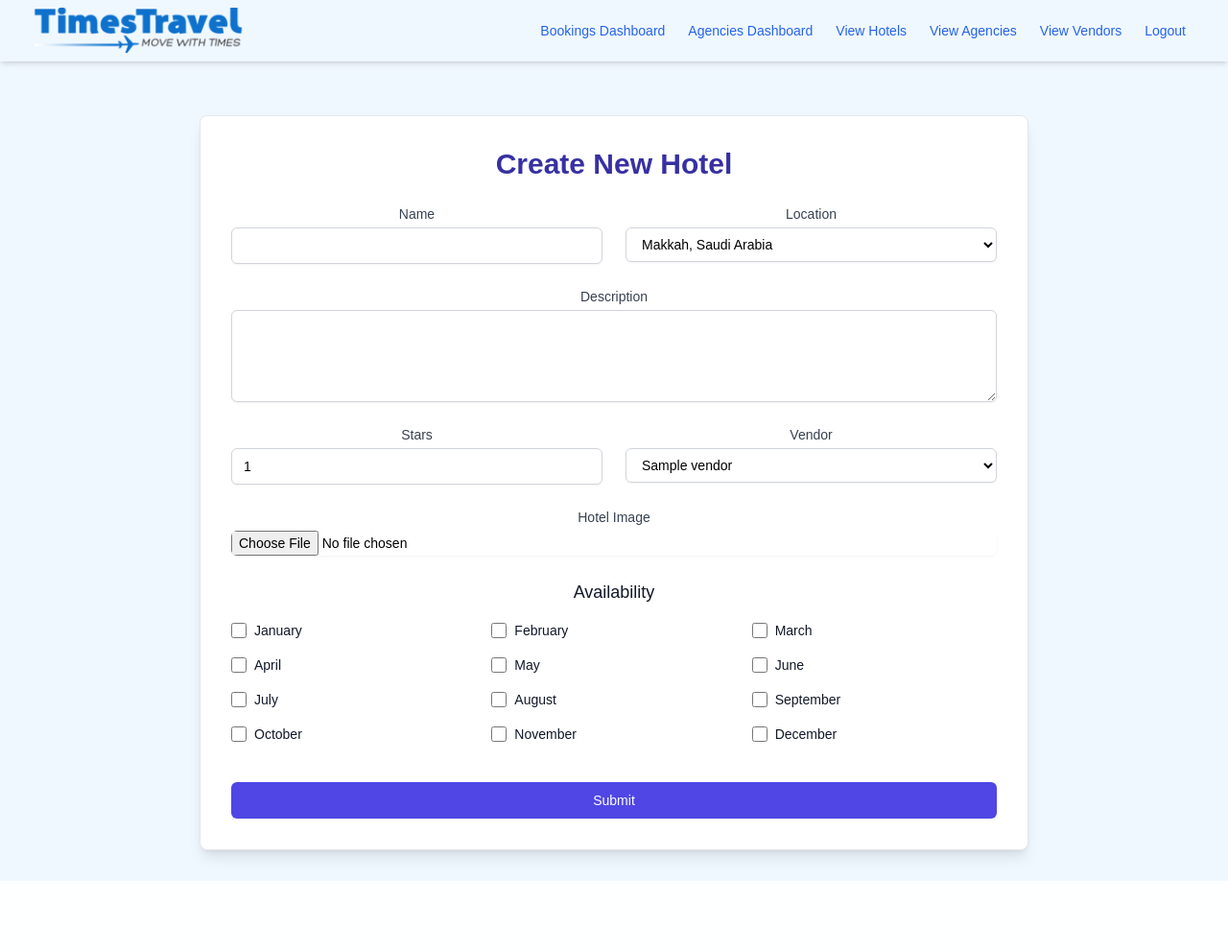
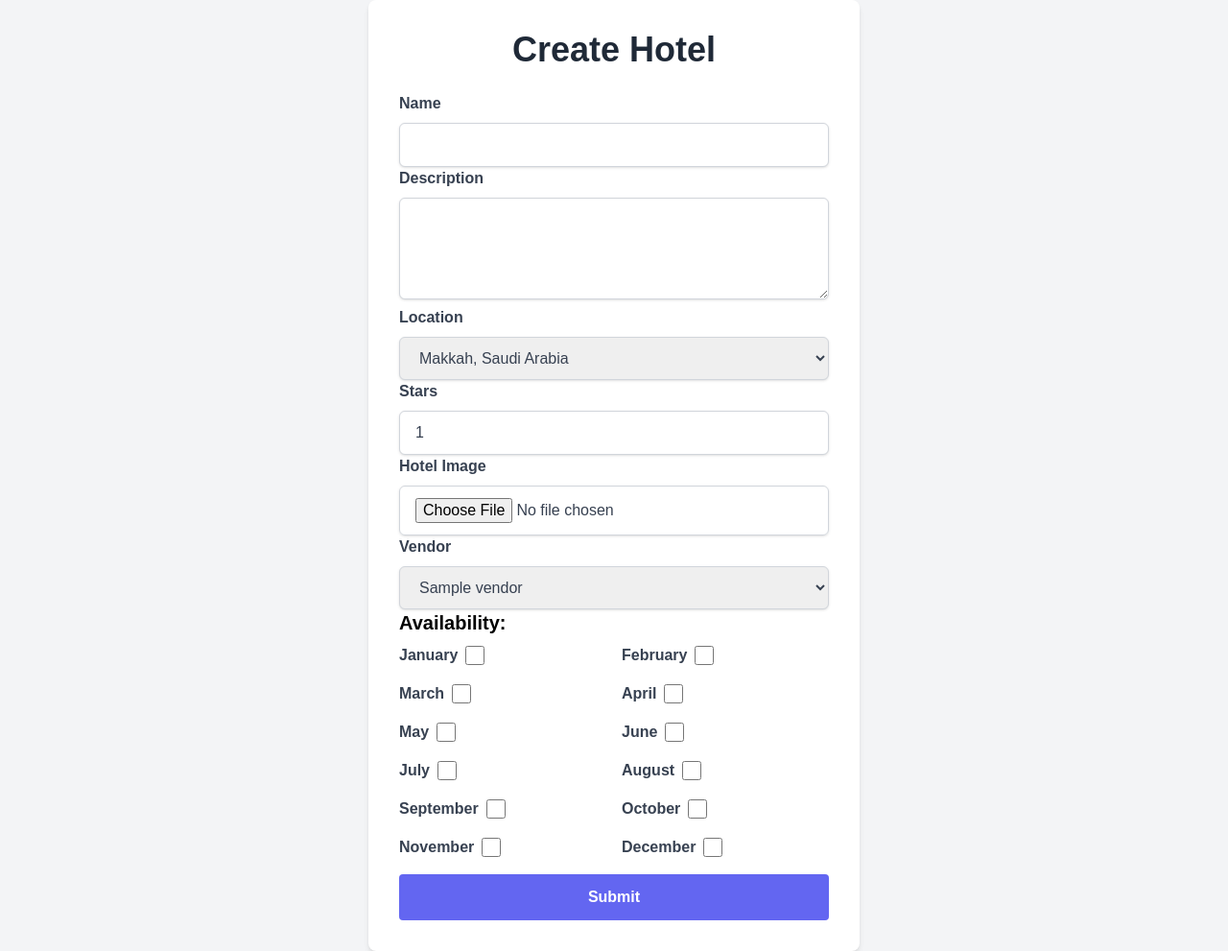
Before and after one commit to Qasim-Shah-73/Times-Travel, a Flask app: page /create_hotels in a window 1280 px wide. Shown: the whole page at 96% size. Before the commit the page ends 918 px from the top, so only its background shows below. Run offline with Flask 3, Linux system fonts and the light colour scheme; a user stored in the database is signed in; tables that the repository leaves empty hold one stand-in row (values such as "Sample post"); some libraries are stand-ins or nearby versions.

Commit message:
Create and Update Hotel CSRF erroir fixed

```diff
--- a/app/routes/hotel_routes.py
+++ b/app/routes/hotel_routes.py
@@ -45,7 +45,7 @@ def update_hotel(hotel_id):
     form = UpdateHotelForm(obj=hotel)
     form.vendor_id.choices = [(v.id, v.name) for v in Vendor.query.all()]
 
-    if form.validate_on_submit():
+    if request.method == 'POST':
         if form.image.data:
             if hotel.image:
                 delete_image(hotel.image)
--- a/app/templates/hotels/create_hotel.html
+++ b/app/templates/hotels/create_hotel.html
@@ -1,74 +1,102 @@
-{% extends "base.html" %}
-{% block title %}Create Hotel{% endblock %}
+<!DOCTYPE html>
+<html lang="en">
+<head>
+    <meta charset="UTF-8">
+    <meta name="viewport" content="width=device-width, initial-scale=1.0">
+    <title>Create Hotel</title>
+    <script src="https://cdn.tailwindcss.com"></script>
+    <style>
+        body {
+            font-family: Arial, sans-serif;
+            background-size: cover;
+            background-position: center;
+            min-height: 100vh;
+            display: flex;
+            justify-content: center;
+            align-items: center;
+        }
+    </style>
+</head>
+<body class="bg-gray-100">
+    <div class="max-w-lg w-full bg-white rounded-lg shadow-md p-8 space-y-6">
+        <h1 class="text-4xl font-bold text-center text-gray-800">Create Hotel</h1>
+        <form method="POST" enctype="multipart/form-data">
+            {{ form.hidden_tag() }}
 
-{% block content %}
-<div class="container mx-auto px-4 py-8 max-w-4xl">
-    <div class="bg-white shadow-lg rounded-lg p-8 border border-gray-200">
-        <h1 class="text-3xl font-bold mb-6 text-indigo-800">Create New Hotel</h1>
-        <form method="POST" enctype="multipart/form-data" class="space-y-6">
-            {{ form.hidden_tag() }}
-            {% for field in form.errors %}
-                {% for error in form.errors[field] %}
-                    <div class="bg-red-100 border-l-4 border-red-500 text-red-700 p-4 mb-4 rounded-r-md" role="alert">
-                        <p class="font-bold">Error in {{ field }}:</p>
-                        <p>{{ error }}</p>
-                    </div>
+            <!-- Name Field -->
+            <div>
+                {{ form.name.label(class="block text-gray-700 font-semibold mb-2") }}
+                {{ form.name(class="shadow border border-gray-300 rounded-md w-full py-3 px-4 text-gray-700 leading-tight focus:outline-none focus:ring focus:ring-indigo-500 transition duration-200") }}
+                {% for error in form.name.errors %}
+                    <span class="text-red-500 text-sm">{{ error }}</span>
                 {% endfor %}
-            {% endfor %}
-
-            <div class="grid grid-cols-1 gap-6 sm:grid-cols-2">
-                <div>
-                    {{ form.name.label(class="block text-sm font-medium text-gray-700") }}
-                    {{ form.name(class="mt-1 focus:ring-indigo-500 focus:border-indigo-500 block w-full shadow-sm sm:text-sm border-gray-300 rounded-md p-2 border") }}
             </div>
 
+            <!-- Description Field -->
             <div>
-                    {{ form.location.label(class="block text-sm font-medium text-gray-700") }}
-                    {{ form.location(class="mt-1 block w-full py-2 px-3 border border-gray-300 bg-white rounded-md shadow-sm focus:outline-none focus:ring-indigo-500 focus:border-indigo-500 sm:text-sm") }}
-                </div>
+                {{ form.description.label(class="block text-gray-700 font-semibold mb-2") }}
+                {{ form.description(class="shadow border border-gray-300 rounded-md w-full py-3 px-4 text-gray-700 leading-tight focus:outline-none focus:ring focus:ring-indigo-500 transition duration-200", rows=4) }}
+                {% for error in form.description.errors %}
+                    <span class="text-red-500 text-sm">{{ error }}</span>
+                {% endfor %}
             </div>
 
+            <!-- Location Field -->
             <div>
-                {{ form.description.label(class="block text-sm font-medium text-gray-700") }}
-                {{ form.description(class="mt-1 block w-full py-2 px-3 border border-gray-300 bg-white rounded-md shadow-sm focus:outline-none focus:ring-indigo-500 focus:border-indigo-500 sm:text-sm h-24") }}
+                {{ form.location.label(class="block text-gray-700 font-semibold mb-2") }}
+                {{ form.location(class="shadow border border-gray-300 rounded-md w-full py-3 px-4 text-gray-700 leading-tight focus:outline-none focus:ring focus:ring-indigo-500 transition duration-200") }}
+                {% for error in form.location.errors %}
+                    <span class="text-red-500 text-sm">{{ error }}</span>
+                {% endfor %}
             </div>
 
-            <div class="grid grid-cols-1 gap-6 sm:grid-cols-2">
+            <!-- Stars Field -->
             <div>
-                    <label for="{{ form.stars.id }}" class="block text-sm font-medium text-gray-700">Stars</label>
-                    {{ form.stars(class="mt-1 block w-full py-2 px-3 border border-gray-300 bg-white rounded-md shadow-sm focus:outline-none focus:ring-indigo-500 focus:border-indigo-500 sm:text-sm", min=1, max=5) }}
+                {{ form.stars.label(class="block text-gray-700 font-semibold mb-2") }}
+                {{ form.stars(class="shadow border border-gray-300 rounded-md w-full py-3 px-4 text-gray-700 leading-tight focus:outline-none focus:ring focus:ring-indigo-500 transition duration-200") }}
+                {% for error in form.stars.errors %}
+                    <span class="text-red-500 text-sm">{{ error }}</span>
+                {% endfor %}
             </div>
 
+            <!-- Image Upload Field -->
             <div>
-                    {{ form.vendor_id.label(class="block text-sm font-medium text-gray-700") }}
-                    {{ form.vendor_id(class="mt-1 block w-full py-2 px-3 border border-gray-300 bg-white rounded-md shadow-sm focus:outline-none focus:ring-indigo-500 focus:border-indigo-500 sm:text-sm") }}
-                </div>
+                {{ form.image.label(class="block text-gray-700 font-semibold mb-2") }}
+                {{ form.image(class="shadow border border-gray-300 rounded-md w-full py-3 px-4 text-gray-700 leading-tight focus:outline-none focus:ring focus:ring-indigo-500 transition duration-200") }}
+                {% for error in form.image.errors %}
+                    <span class="text-red-500 text-sm">{{ error }}</span>
+                {% endfor %}
             </div>
 
+            <!-- Vendor Dropdown -->
             <div>
-                {{ form.image.label(class="block text-sm font-medium text-gray-700") }}
-                {{ form.image(class="mt-1 focus:ring-indigo-500 focus:border-indigo-500 block w-full shadow-sm sm:text-sm border-gray-300 rounded-md") }}
+                {{ form.vendor_id.label(class="block text-gray-700 font-semibold mb-2") }}
+                {{ form.vendor_id(class="shadow border border-gray-300 rounded-md w-full py-3 px-4 text-gray-700 leading-tight focus:outline-none focus:ring focus:ring-indigo-500 transition duration-200") }}
+                {% for error in form.vendor_id.errors %}
+                    <span class="text-red-500 text-sm">{{ error }}</span>
+                {% endfor %}
             </div>
 
-            <div class="mt-6">
-                <h3 class="text-lg font-medium text-gray-900 mb-4">Availability</h3>
-                <div class="grid grid-cols-2 sm:grid-cols-3 gap-4">
+            <!-- Availability Section -->
+            <div>
+                <h3 class="text-xl font-bold mb-2">Availability:</h3>
+                <div class="grid grid-cols-2 gap-4">
                     {% for field in form.availability %}
                         <div class="flex items-center">
                             {% if field.label.text != 'CSRF Token' %}
-                        {{ field(class="h-4 w-4 text-indigo-600 focus:ring-indigo-500 border-gray-300 rounded") }}
-                        <label for="{{ field.id }}" class="ml-2 block text-sm text-gray-900">{{ field.label.text }}</label>
+                                <label class="inline-block text-gray-700 font-semibold mr-2">{{ field.label }}</label>
                             {% endif %}
-
+                            {{ field(class="form-checkbox h-5 w-5 text-indigo-600") }}
                         </div>
                     {% endfor %}
                 </div>
             </div>
 
-            <div class="mt-8">
-                {{ form.submit(class="w-full flex justify-center py-2 px-4 border border-transparent rounded-md shadow-sm text-sm font-medium text-white bg-indigo-600 hover:bg-indigo-700 focus:outline-none focus:ring-2 focus:ring-offset-2 focus:ring-indigo-500 transition duration-150 ease-in-out") }}
+            <!-- Submit Button -->
+            <div class="text-center">
+                {{ form.submit(class="w-full bg-indigo-500 hover:bg-indigo-700 text-white font-bold py-3 rounded focus:outline-none focus:shadow-outline transition-colors duration-200") }}
             </div>
         </form>
     </div>
-</div>
-{% endblock %}
+</body>
+</html>
```
Also changed, not shown: app/templates/hotels/update_hotel.html (+46 -43 lines). Lines whose indentation alone changed are shown as unchanged.
